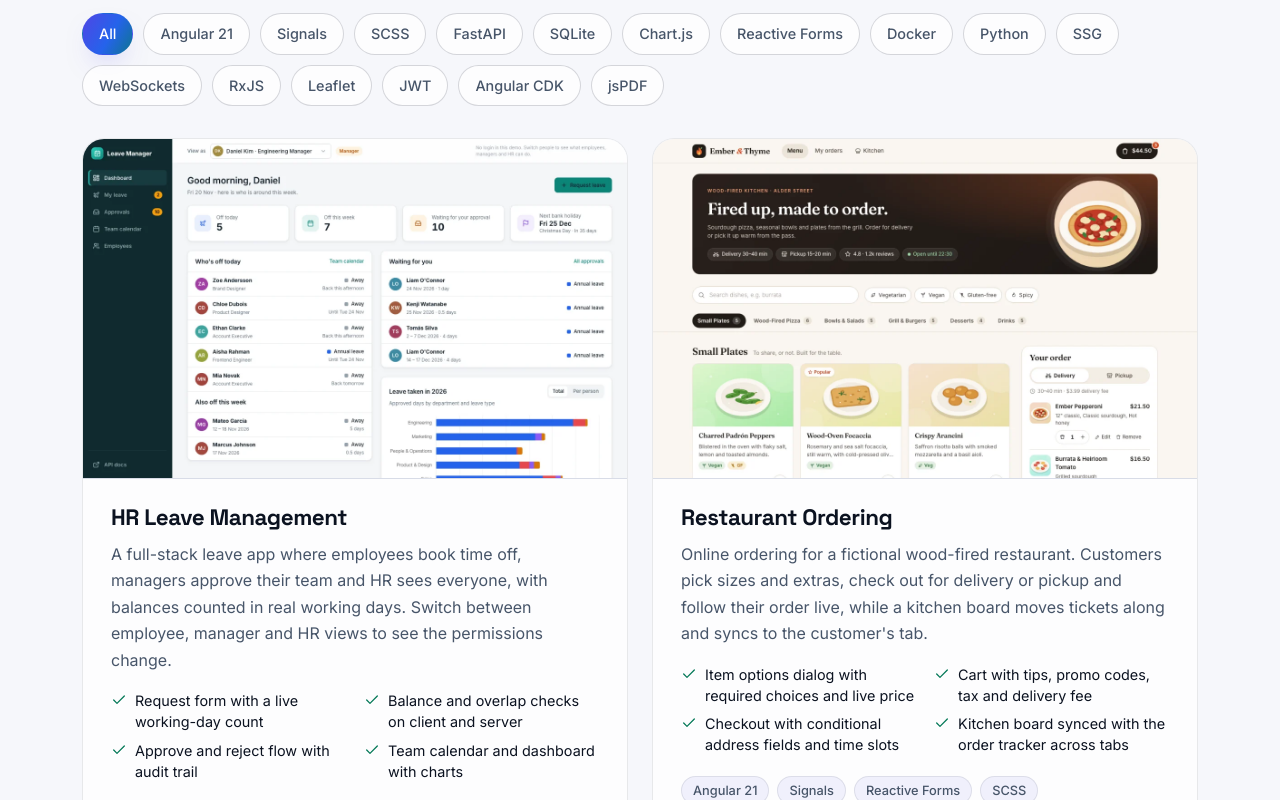
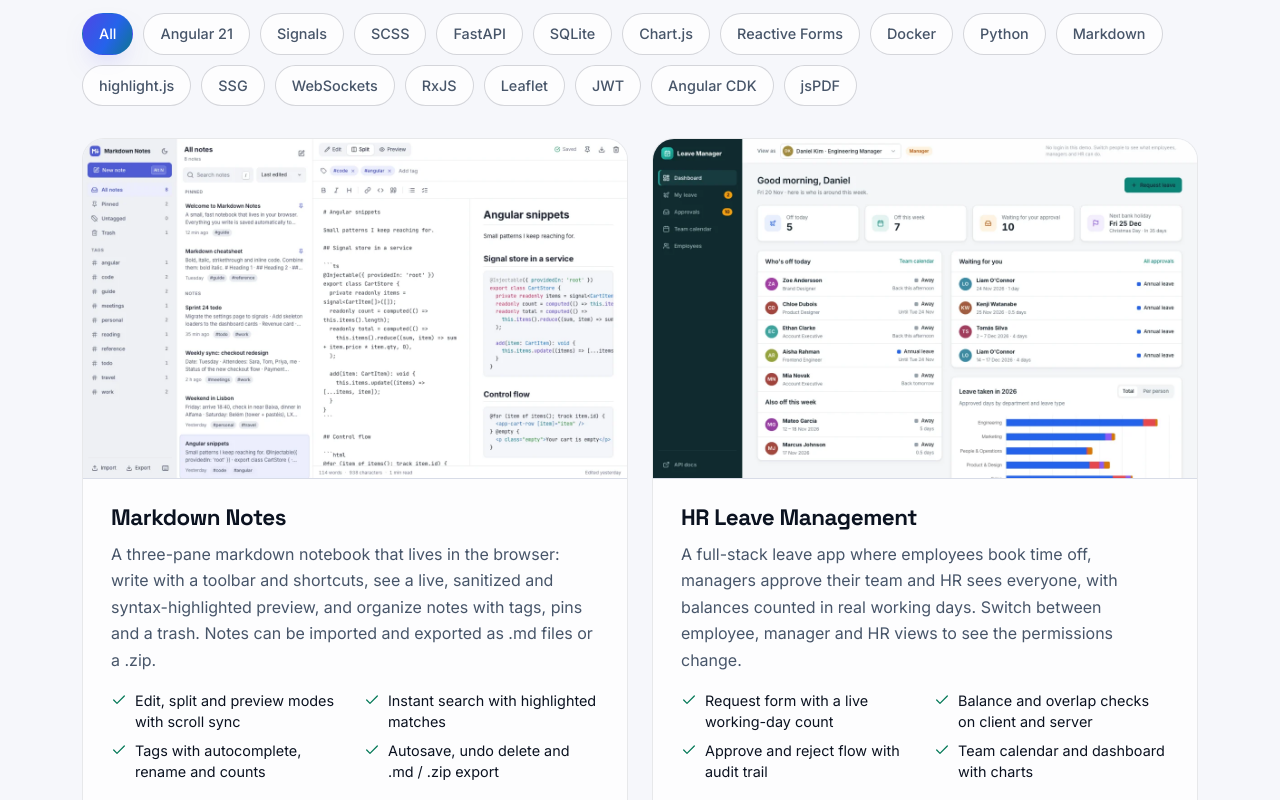
Before and after one commit to hkhodkar/hkhodkar.github.io, an Angular app: page / in a window 1280 px wide. Shown: the part 2180-2980 px from the top of the page. Built offline with nearby package versions, Linux system fonts and the light colour scheme.

Commit message:
add markdown-notes project

```diff
--- a/src/app/data/projects.ts
+++ b/src/app/data/projects.ts
@@ -20,6 +20,22 @@ export interface Project {
 }
 
 export const PROJECTS: Project[] = [
+  {
+    slug: 'markdown-notes',
+    title: 'Markdown Notes',
+    summary:
+      'A three-pane markdown notebook that lives in the browser: write with a toolbar and shortcuts, see a live, sanitized and syntax-highlighted preview, and organize notes with tags, pins and a trash. Notes can be imported and exported as .md files or a .zip.',
+    highlights: [
+      'Edit, split and preview modes with scroll sync',
+      'Instant search with highlighted matches',
+      'Tags with autocomplete, rename and counts',
+      'Autosave, undo delete and .md / .zip export',
+    ],
+    tags: ['Angular 21', 'Signals', 'Markdown', 'highlight.js'],
+    demoUrl: 'https://hkhodkar.github.io/markdown-notes/',
+    codeUrl: 'https://github.com/hkhodkar/markdown-notes',
+    added: '2026-11-20',
+  },
   {
     slug: 'hr-leave-management',
     title: 'HR Leave Management',
```
Also changed, not shown: public/projects/markdown-notes.webp (added).
